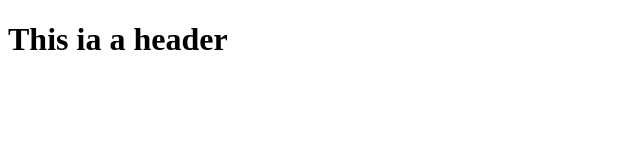
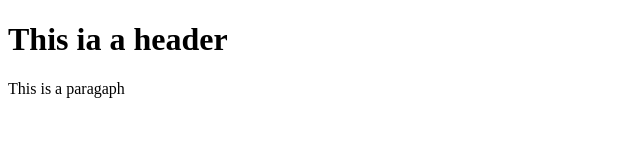
Before and after one commit to wahidCarvan/git-test, a plain HTML site: page index.html in a window 1280 px wide. Shown: the whole page, without its empty margins (0-640 px from the left). Drawn offline with Linux system fonts and the light colour scheme.

Commit message:
Second commit

```diff
--- a/index.html
+++ b/index.html
@@ -3,5 +3,6 @@
     <body>
 
     <h1>This ia  a header</h1>
+    <p>This is a paragaph</p>
     </body>
 </html>
```
Also changed, not shown: package.json (deleted, +0 -19 lines), 2 other files.
